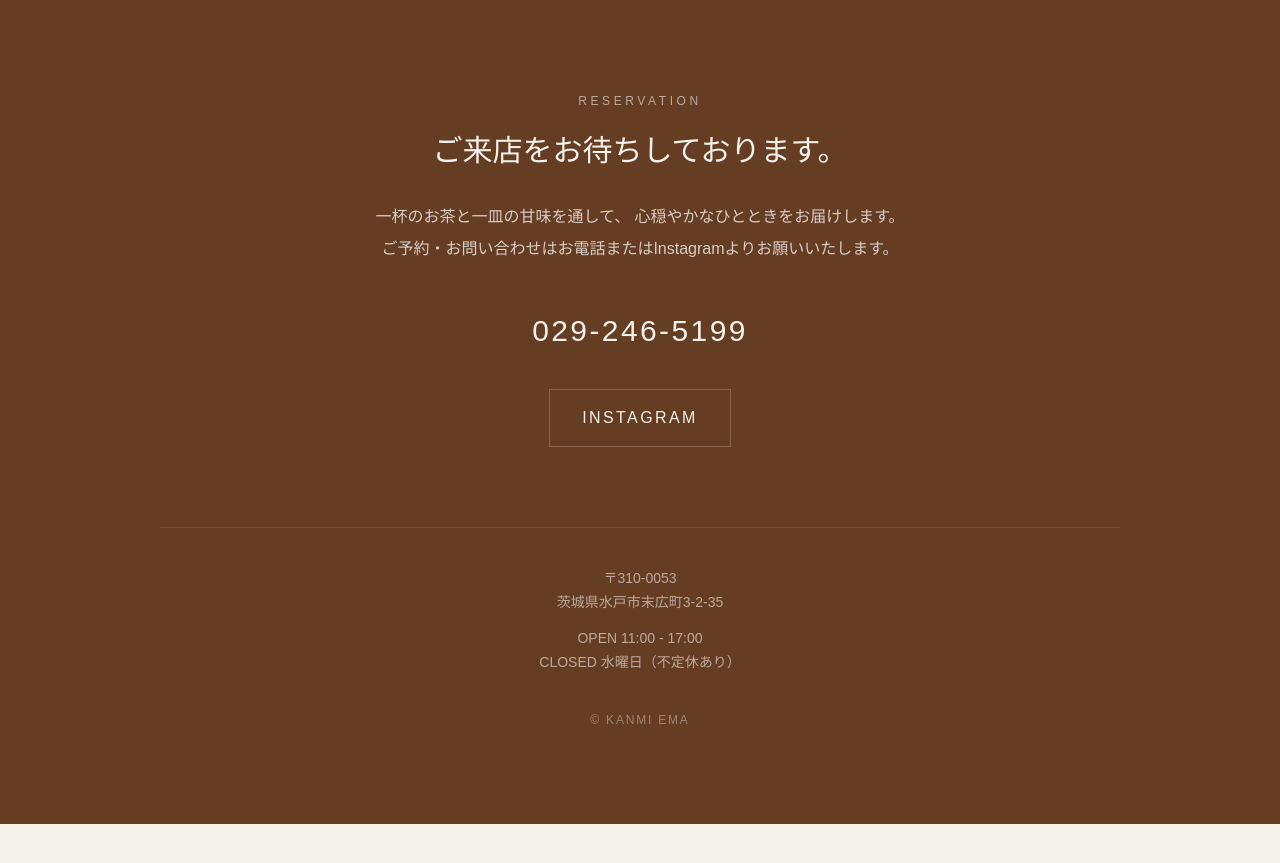
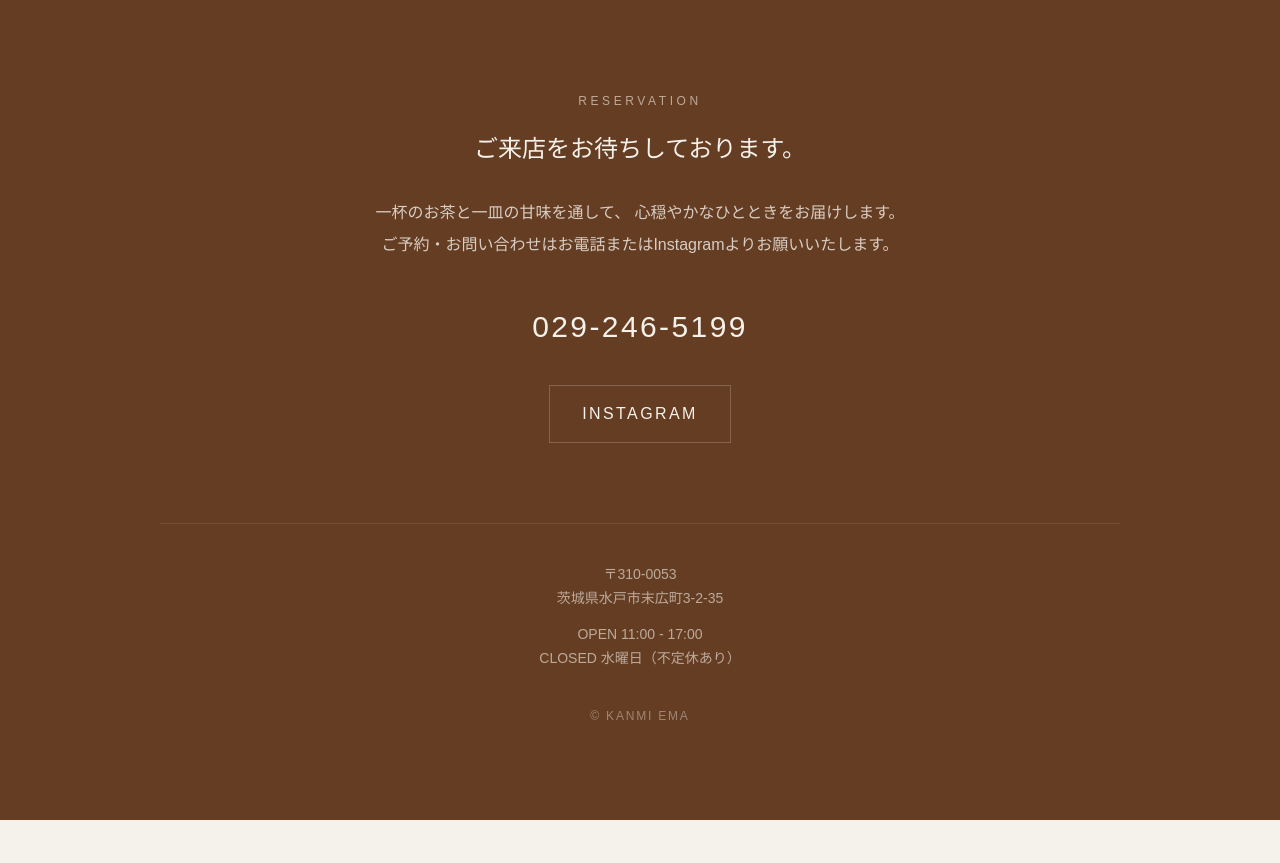
Before and after one commit to mahirofujita/kanmiema-site, a Next.js app: page / in a window 1280 px wide. Shown: the part 8700-9563 px from the top of the page. Built offline with nearby package versions, Linux system fonts and the light colour scheme; a web font is replaced by a local one.

Commit message:
update website

```diff
--- a/app/page.tsx
+++ b/app/page.tsx
@@ -840,7 +840,7 @@ z-10
       Reservation
     </p>
 
-    <h2 className="shippori text-2xl md:text-3xl mb-8">
+    <h2 className="shippori text-2xl md:text-2xl mb-8">
       ご来店をお待ちしております。
     </h2>
 
```
